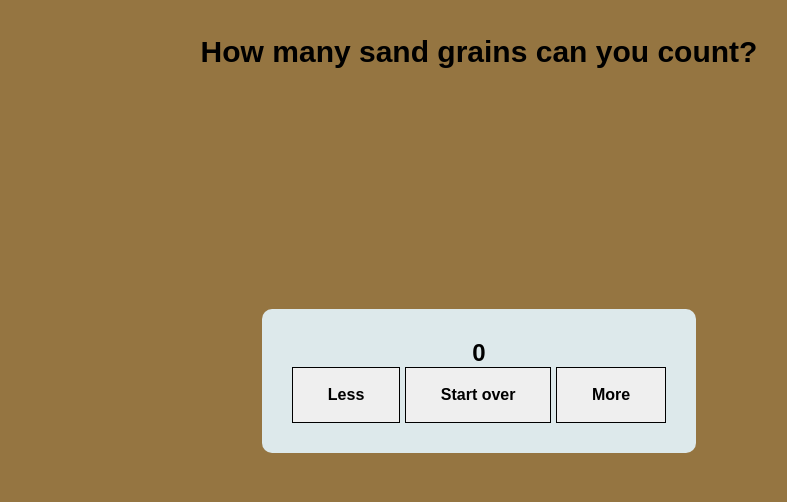
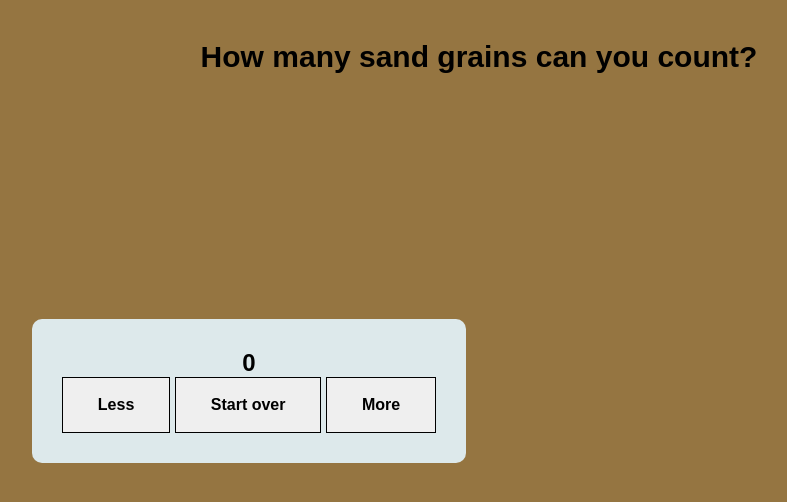
Before and after one commit to annaferrari8/counter, a plain HTML site: page index.html in a window 1280 px wide. Shown: the whole page, without its empty margins (161-948 px from the left). Drawn offline with Linux system fonts and the light colour scheme; files that its build step writes are made by us from their sources; files whose address does not match are found by name.

Commit message:
Update style.css

```diff
--- a/assets/css/style.css
+++ b/assets/css/style.css
@@ -50,3 +50,21 @@ h1 {
 .increment_btn {
     margin-left: 10px;
 }
+/* media query */
+@media screen {
+    h1 {
+        font-size: 30px;
+        padding: 5px 10px;
+    }
+    .container {
+        width: 50%;
+        align-items: center;
+        text-align: center;
+        justify-content: center;
+        margin-left: 90px;
+        margin-bottom: 60px;
+    }
+    .title {
+        font-size: 30px;
+    }
+}
```
